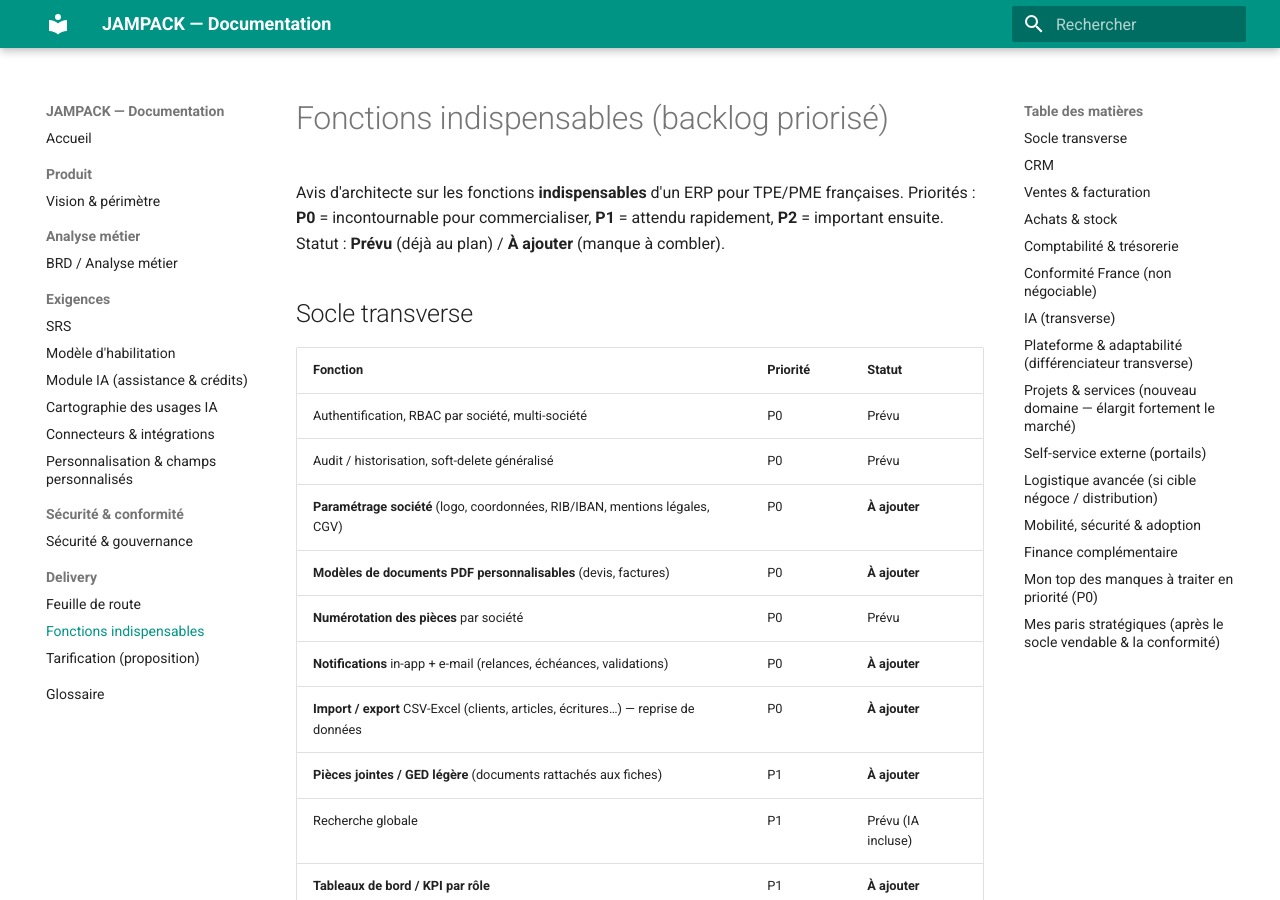
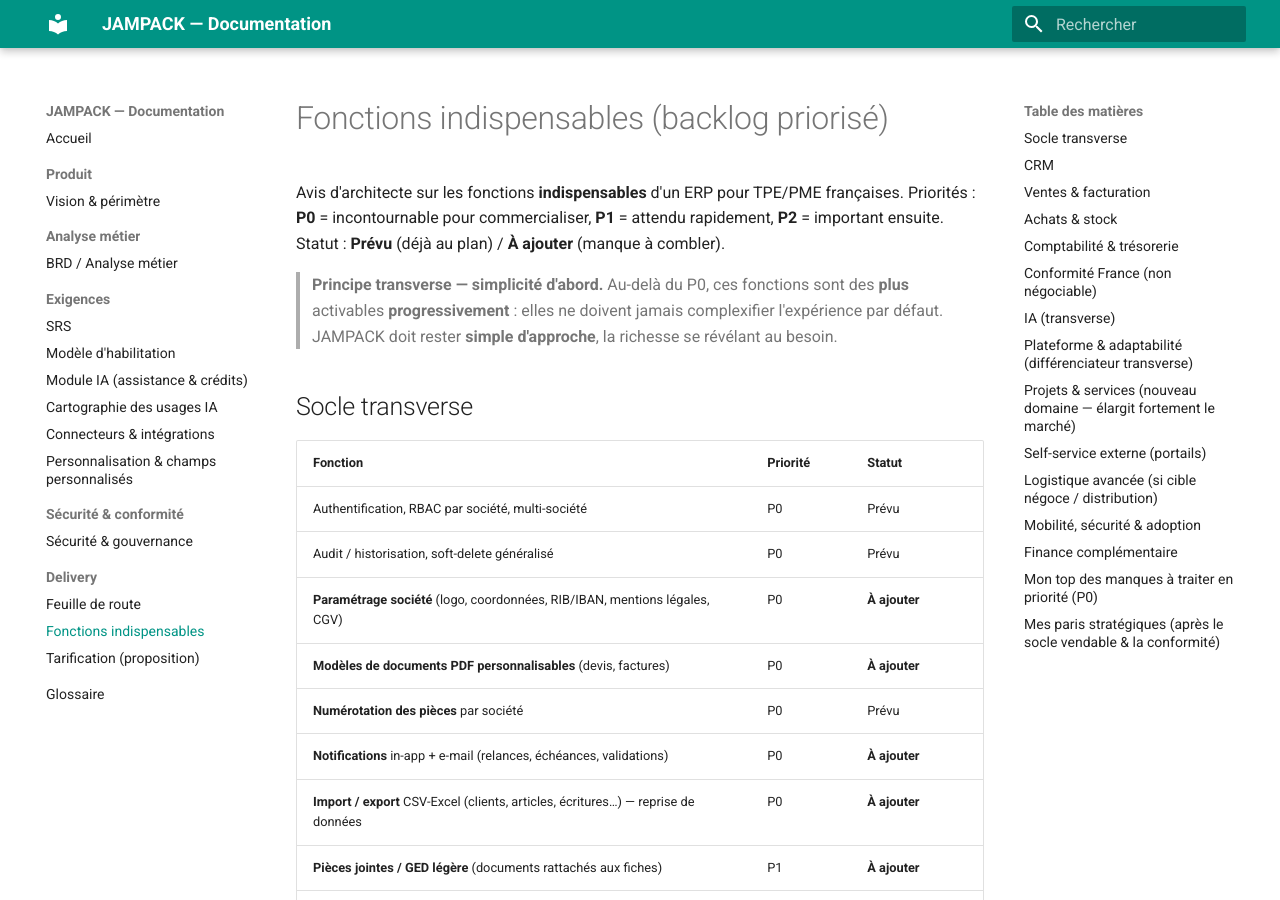
Before and after one commit to chrisx13/jampack-docs, an MkDocs documentation site: the page built from docs/70-delivery/fonctions-indispensables.md, in a window 1280 px wide and 900 px high. Built offline with MkDocs 1.6.1 and Material for MkDocs 9.7.7, drawn with Linux system fonts in a browser that asks for light colours; some of the changed text lies outside the part shown.

Commit message:
docs: principe 'simplicité d'abord' + aide contextuelle & how-to intégrés
- Principe directeur simplicité d'abord: toute la richesse (modules, IA,
  connecteurs, champs perso, automatisations, portails) est un PLUS optionnel;
  produit simple et prêt à l'emploi par défaut, montée en puissance progressive.
  Ajouté à vision, personnalisation (callout) et fonctions-indispensables.
- Aide contextuelle & how-to: explication de chaque action à tout moment,
  contextuelle, cherchable, adaptée aux droits (RG-37, fonctions P1, Jalon L).

Co-Authored-By: Claude Opus 4.8 <noreply@anthropic.com>
Claude-Session: https://claude.ai/code/session_01Pwuv6ro2738bcQPvWxGDbM

```diff
--- a/docs/70-delivery/fonctions-indispensables.md
+++ b/docs/70-delivery/fonctions-indispensables.md
@@ -1,6 +1,8 @@
 # Fonctions indispensables (backlog priorisé)
 
 Avis d'architecte sur les fonctions **indispensables** d'un ERP pour TPE/PME françaises. Priorités : **P0** = incontournable pour commercialiser, **P1** = attendu rapidement, **P2** = important ensuite. Statut : **Prévu** (déjà au plan) / **À ajouter** (manque à combler).
+
+> **Principe transverse — simplicité d'abord.** Au-delà du P0, ces fonctions sont des **plus** activables **progressivement** : elles ne doivent jamais complexifier l'expérience par défaut. JAMPACK doit rester **simple d'approche**, la richesse se révélant au besoin.
 
 ## Socle transverse
 
```
Also changed, not shown: other parts of docs/70-delivery/fonctions-indispensables.md (+1 -1 lines), docs/00-produit/vision.md (+2 -0 lines), docs/10-analyse-metier/brd.md (+1 -0 lines), docs/20-exigences/personnalisation.md (+2 -0 lines), docs/70-delivery/roadmap.md (+1 -1 lines).
